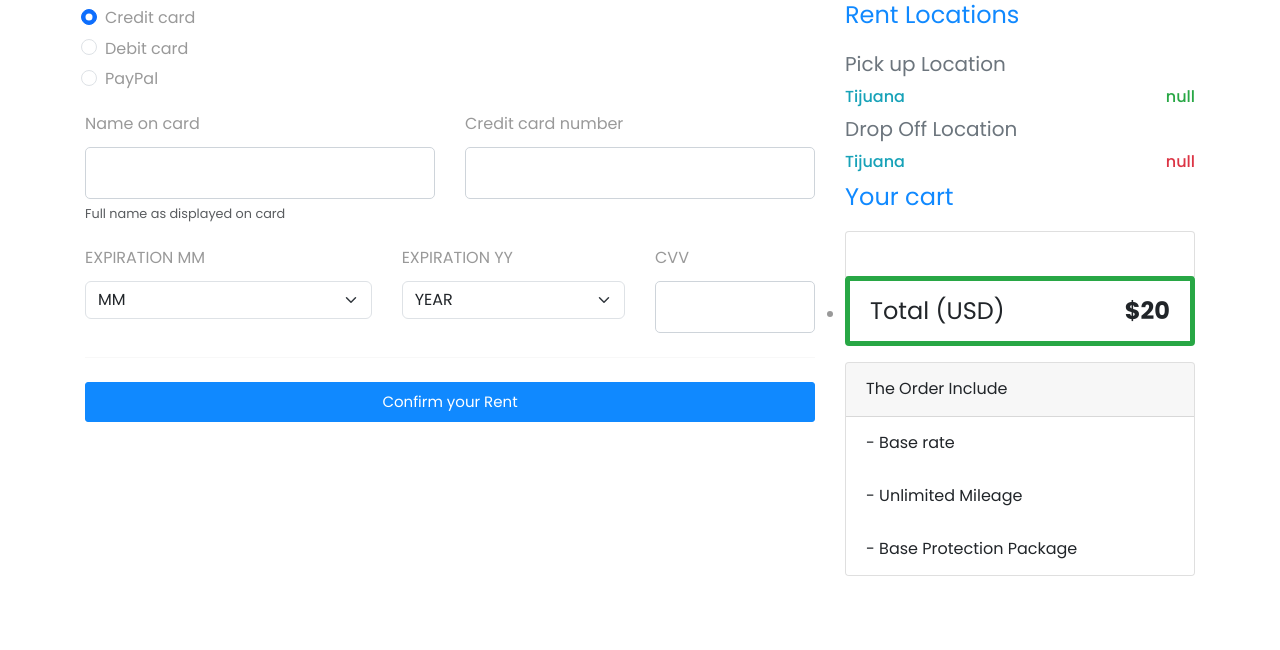
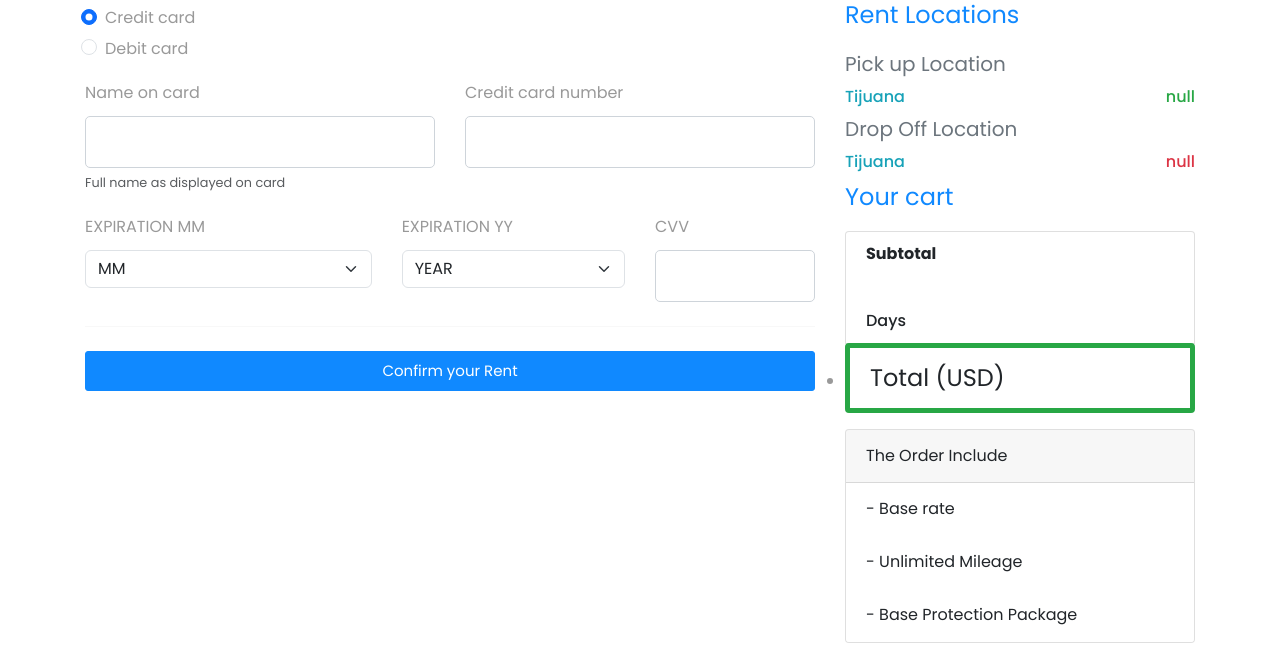
Before and after one commit to Daniels1610/Car4U-Project-Web-Site, a plain HTML site: page checkout.html in a window 1280 px wide. Shown: the part 150-800 px from the top of the page. Drawn offline with nearby package versions, Linux system fonts and the light colour scheme; some packages are replaced by stand-ins of ours; no server answers; a script that the page names is missing.

Commit message:
Add subtotal part and days, also delete Paypal radio button

```diff
--- a/checkout.html
+++ b/checkout.html
@@ -83,36 +83,14 @@
 
             <div class="my-3">
                 <div class="form-check">
-                <input
-                  id="credit"
-                  name="paymentMethod"
-                  type="radio"
-                  class="form-check-input"
-                  checked
-                  required
-                />
+                    <input id="credit" name="paymentMethod" type="radio" class="form-check-input" checked required />
                     <label class="form-check-label" for="credit">Credit card</label>
                 </div>
                 <div class="form-check">
-                <input
-                  id="debit"
-                  name="paymentMethod"
-                  type="radio"
-                  class="form-check-input"
-                  required
-                />
+                    <input id="debit" name="paymentMethod" type="radio" class="form-check-input" required />
                     <label class="form-check-label" for="debit">Debit card</label>
                 </div>
-              <div class="form-check">
-                <input
-                  id="paypal"
-                  name="paymentMethod"
-                  type="radio"
-                  class="form-check-input"
-                  required
-                />
-                <label class="form-check-label" for="paypal">PayPal</label>
-              </div>
+
             </div>
 
             <div class="row gy-3">
@@ -401,17 +379,26 @@
             <ul class="list-group mb-3">
                 <li class="list-group-item d-flex justify-content-between lh-sm">
                     <div>
+                        <h6 class="my-0 fw-bold">Subtotal</h6>
+                    </div>
+
+                </li>
+                <li class="list-group-item d-flex justify-content-between lh-sm">
+                    <div>
                         <h6 class="my-0 car-model-text"></h6>
-                  <br />
                     </div>
-                <span class="text-body-secondary car-price"></span>
+                    <span class="text-body-secondary car-price-unit"></span>
+                </li>
+                <li class="list-group-item d-flex justify-content-between lh-sm">
+                    <div>
+                        <h6 class="my-0">Days</h6>
+                    </div>
+                    <span class="text-body-secondary car-rent-days"></span>
                 </li>
                 <li>
-                <h4
-                  class="list-group-item d-flex justify-content-between border-5 border-success"
-                >
+                    <h4 class="list-group-item d-flex justify-content-between border-5 border-success">
                         <span>Total (USD)</span>
-                  <strong class="car-price">$20</strong>
+                        <strong class="car-price"></strong>
                     </h4>
                 </li>
             </ul>
--- a/js/carDriverForm.js
+++ b/js/carDriverForm.js
@@ -46,7 +46,8 @@ const searchCarByID = (carID) => {
       $(".pick-location").text(`${carData.location}`);
       $(".drop-location").text(`${carData.location}`);
       $(".car-price").text(`$${carData.price * rentDays}`);
-
+      $(".car-rent-days").text(`${rentDays}`);
+      $(".car-price-unit").text(`$${carData.price}`);
       sessionStorage.setItem('carData', JSON.stringify(carData));
 
     })
```
Also changed, not shown: driverForm.html (+14 -3 lines). Lines whose indentation alone changed are shown as unchanged.
